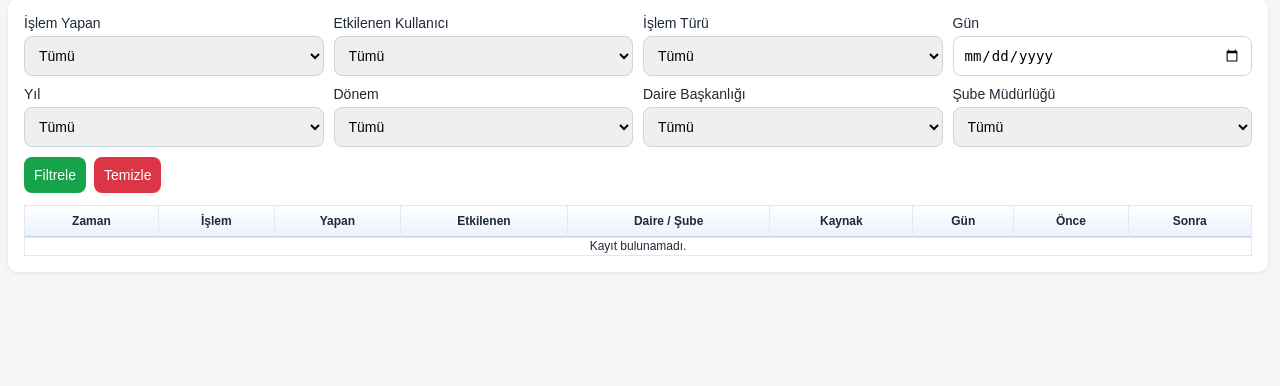
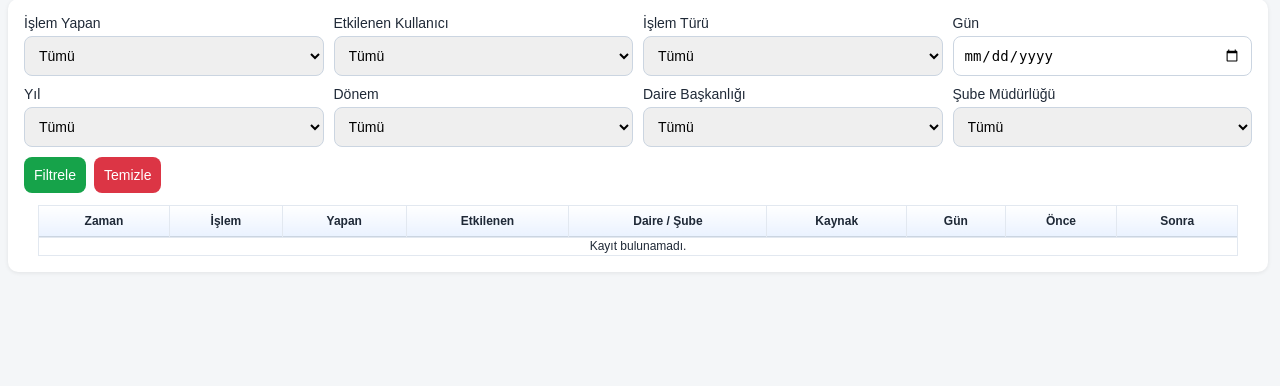
Before and after one commit to mehmettuzner42-code/mesai-web-portal, a Flask app: template templates/admin_audit_logs.html in a window 1280 px wide. Shown: the part 141-527 px from the top of the page. Run offline with Flask 3, Linux system fonts and the light colour scheme; the template is opened without the code that fills it, so the values that code supplies are empty.

Commit message:
Add files via upload

```diff
--- a/templates/admin_audit_logs.html
+++ b/templates/admin_audit_logs.html
@@ -38,6 +38,10 @@ main.container {
     padding-right: 10px !important;
     white-space: normal;
     word-break: break-word;
+}
+.audit-list-section {
+    padding-left: 14px;
+    padding-right: 14px;
 }
 .table-wrap.recent-scroll {
     width: 100%;
@@ -136,6 +140,7 @@ main.container {
         </div>
     </form>
 
+    <div class="audit-list-section">
     <div class="table-wrap recent-scroll">
         <table class="compact-table audit-table">
             <thead>
@@ -174,6 +179,7 @@ main.container {
             </tbody>
         </table>
     </div>
+    </div>
 </div>
 <script>
 (() => {
```
